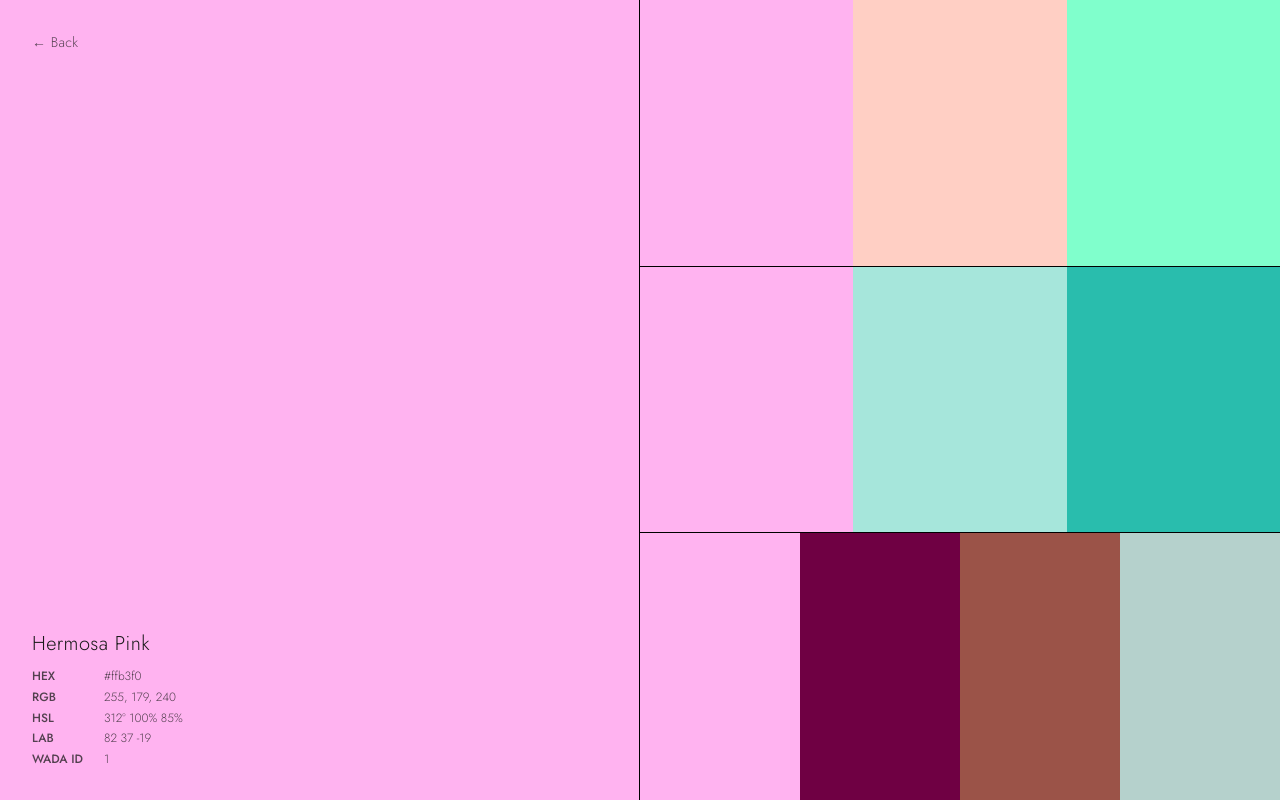
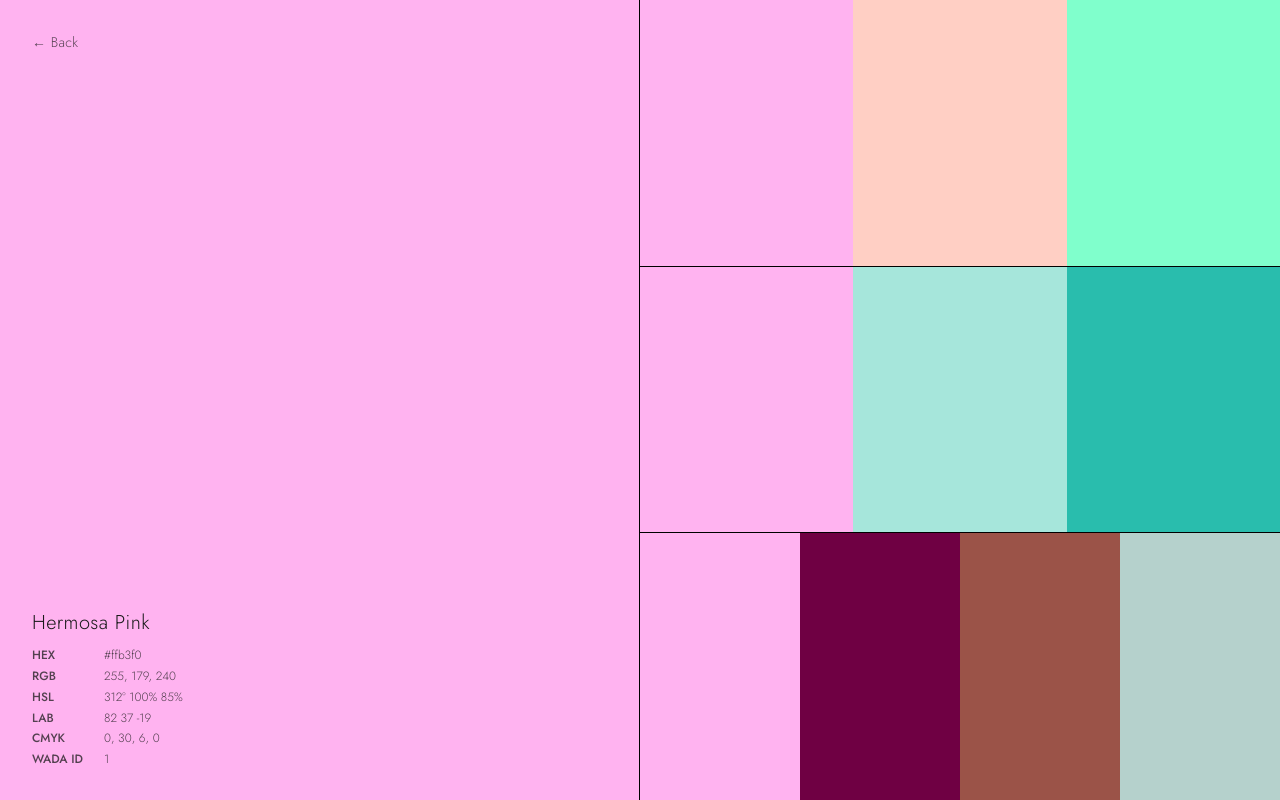
Before and after one commit to achavazza/Hueku, a Vue app: page /color/1 in a window 1280 px wide. Built offline with nearby package versions, Linux system fonts and the light colour scheme.

Commit message:
copy feature

```diff
--- a/src/components/ColorDetailPanel.vue
+++ b/src/components/ColorDetailPanel.vue
@@ -12,25 +12,29 @@
     <div class="info">
       <h1 class="name">{{ color.name }}</h1>
       <dl class="values">
-        <div class="row">
+        <div class="row" @click="copyValue('HEX')">
           <dt>HEX</dt>
-          <dd>{{ color.hex }}</dd>
+          <dd :class="{ 'is-copied': copied === 'HEX' }">{{ color.hex }}</dd>
         </div>
-        <div class="row">
+        <div class="row" @click="copyValue('RGB')">
           <dt>RGB</dt>
-          <dd>{{ color.rgb.join(', ') }}</dd>
+          <dd :class="{ 'is-copied': copied === 'RGB' }">{{ color.rgb.join(', ') }}</dd>
         </div>
-        <div class="row">
+        <div class="row" @click="copyValue('HSL')">
           <dt>HSL</dt>
-          <dd>{{ color.hsl.h }}° {{ color.hsl.s }}% {{ color.hsl.l }}%</dd>
+          <dd :class="{ 'is-copied': copied === 'HSL' }">{{ color.hsl.h }}° {{ color.hsl.s }}% {{ color.hsl.l }}%</dd>
         </div>
-        <div class="row">
+        <div class="row" @click="copyValue('LAB')">
           <dt>LAB</dt>
-          <dd>{{ color.lab.l }} {{ color.lab.a }} {{ color.lab.b }}</dd>
+          <dd :class="{ 'is-copied': copied === 'LAB' }">{{ color.lab.l }} {{ color.lab.a }} {{ color.lab.b }}</dd>
         </div>
-        <div class="row">
+        <div class="row" @click="copyValue('CMYK')">
+          <dt>CMYK</dt>
+          <dd :class="{ 'is-copied': copied === 'CMYK' }">{{ cmyk.join(', ') }}</dd>
+        </div>
+        <div class="row" @click="copyValue('WADA')">
           <dt>WADA ID</dt>
-          <dd>{{ color.id }}</dd>
+          <dd :class="{ 'is-copied': copied === 'WADA' }">{{ color.id }}</dd>
         </div>
       </dl>
     </div>
@@ -38,9 +42,9 @@
 </template>
 
 <script setup>
-import { computed } from 'vue'
+import { computed, ref } from 'vue'
 import { useRouter } from 'vue-router'
-import { getContrastTextColor } from '../utils/color'
+import { getContrastTextColor, rgbToCmyk } from '../utils/color'
 
 const props = defineProps({
   color: {
@@ -50,13 +54,33 @@ const props = defineProps({
 })
 
 const router = useRouter()
+const copied = ref(null)
 
 const textColor = computed(() =>
   getContrastTextColor(props.color.rgb[0], props.color.rgb[1], props.color.rgb[2]),
 )
 
+const cmyk = computed(() =>
+  rgbToCmyk(props.color.rgb[0], props.color.rgb[1], props.color.rgb[2]),
+)
+
 function goBack() {
   router.push({ name: 'home' })
+}
+
+function copyValue(type) {
+  const c = props.color
+  const map = {
+    HEX: c.hex,
+    RGB: 'rgb(' + c.rgb.join(', ') + ')',
+    HSL: 'hsl(' + c.hsl.h + '\u00B0 ' + c.hsl.s + '% ' + c.hsl.l + '%)',
+    LAB: 'lab(' + c.lab.l + ' ' + c.lab.a + ' ' + c.lab.b + ')',
+    CMYK: 'cmyk(' + cmyk.value.join(', ') + ')',
+    WADA: String(c.id),
+  }
+  navigator.clipboard.writeText(map[type])
+  copied.value = type
+  setTimeout(() => { copied.value = null }, 1000)
 }
 </script>
 
@@ -109,6 +133,12 @@ function goBack() {
   display: flex;
   gap: 8px;
   opacity: 0.75;
+  cursor: pointer;
+  transition: opacity var(--transition-fast);
+}
+
+.row:hover {
+  opacity: 1;
 }
 
 .row dt {
@@ -118,5 +148,10 @@ function goBack() {
 
 .row dd {
   font-weight: var(--font-weight-light);
+  transition: opacity var(--transition-fast);
+}
+
+.row dd.is-copied {
+  opacity: 0.5;
 }
 </style>
--- a/src/utils/color.js
+++ b/src/utils/color.js
@@ -86,6 +86,20 @@ export function getContrastTextColor(r, g, b) {
   return getLuminance(r, g, b) > 0.4 ? '#1a1a1a' : '#f0f0f0'
 }
 
+export function rgbToCmyk(r, g, b) {
+  const rn = r / 255
+  const gn = g / 255
+  const bn = b / 255
+  const k = 1 - Math.max(rn, gn, bn)
+  if (k === 1) return [0, 0, 0, 100]
+  return [
+    Math.round(((1 - rn - k) / (1 - k)) * 100),
+    Math.round(((1 - gn - k) / (1 - k)) * 100),
+    Math.round(((1 - bn - k) / (1 - k)) * 100),
+    Math.round(k * 100),
+  ]
+}
+
 export function hexToRgb(hex) {
   const h = hex.replace('#', '')
   if (h.length !== 6) return null
```
